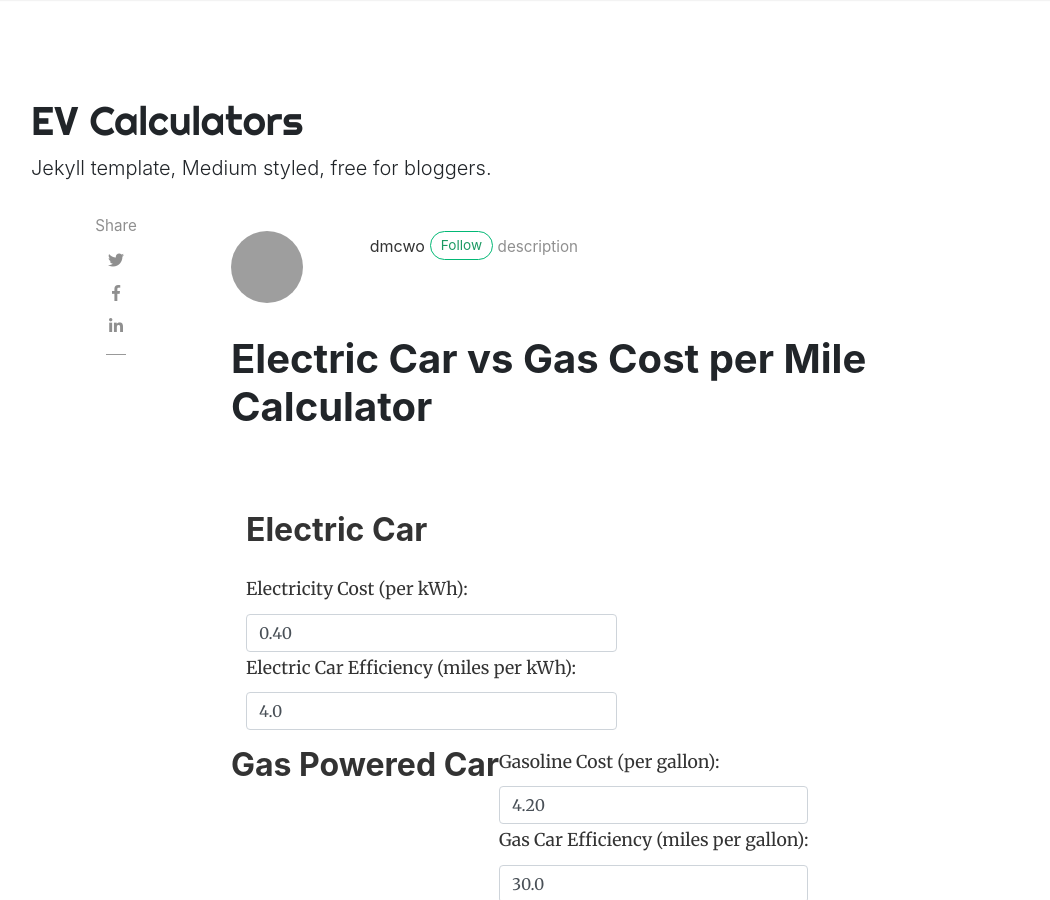
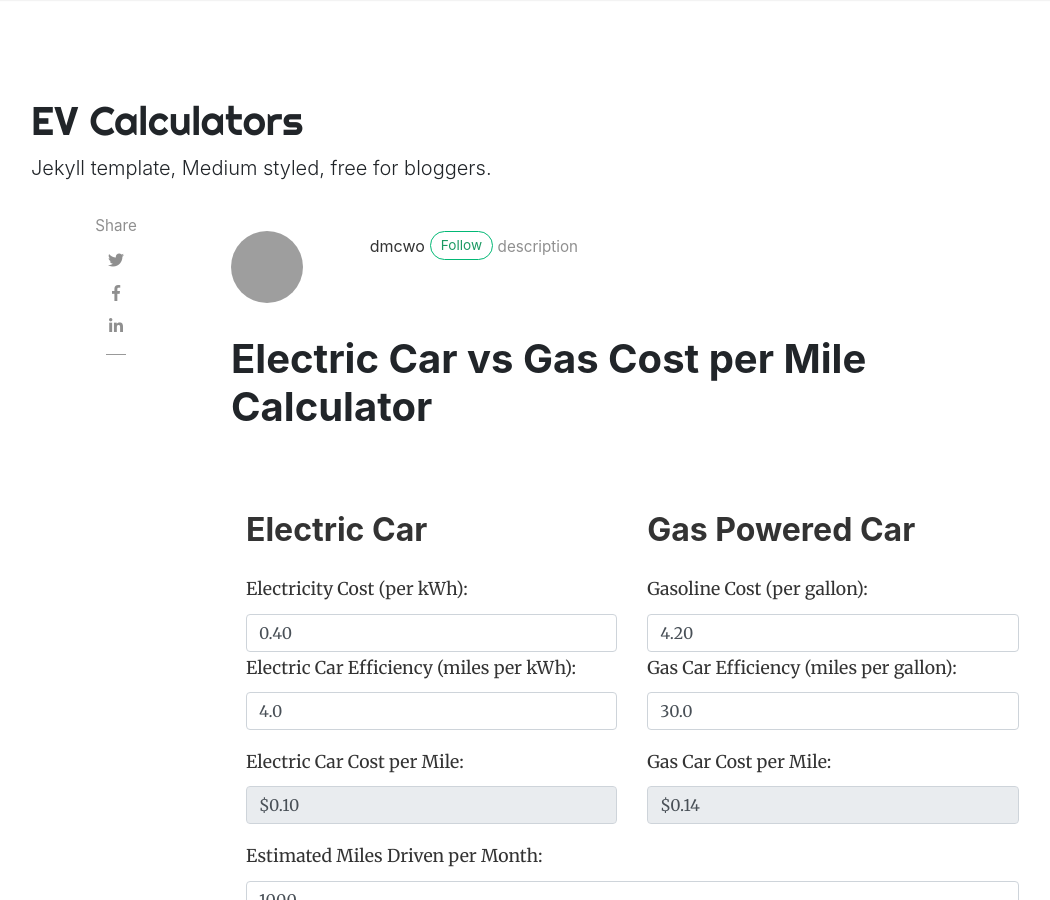
Before and after one commit to dmcwo/ev-calculators, a Jekyll site: the page built from _posts/2018-01-11-ev-vs-gas-calculator.html, in a window 1280 px wide and 900 px high. Shown: the whole window, without its empty margins (54-1104 px from the left). Built offline with Jekyll 4.4.1, drawn with Linux system fonts in a browser that asks for light colours; nearby versions of some CDN libraries; comment, search, counter and statistics services are not loaded; grey boxes are pictures that could not be loaded.

Commit message:
Update 2018-01-11-ev-vs-gas-calculator.html

```diff
--- a/_posts/2018-01-11-ev-vs-gas-calculator.html
+++ b/_posts/2018-01-11-ev-vs-gas-calculator.html
@@ -20,7 +20,7 @@ hidden: true
 				<input type="number" class="form-control" id="electric-efficiency" step="0.01" required oninput="calculateCost()" value="4.0">
                 </div>
     </div>
-    <div class="col-md-6"></div>
+    <div class="col-md-6">
         <h2>Gas Powered Car</h2>
             <div class="form-group">
 				<label for="gas-cost">Gasoline Cost (per gallon):</label>
@@ -28,7 +28,8 @@ hidden: true
                 <label for="gas-efficiency">Gas Car Efficiency (miles per gallon):</label>
 				<input type="number" class="form-control" id="gas-efficiency" step="0.01" required oninput="calculateCost()" value="30.0">
 			</div>
-    <div class="col-md-6"></div>
+        </div>
+    </div>
     <div class="row">
         <div class="col-md-6">
             <div class="form-group">
@@ -65,7 +66,6 @@ hidden: true
 			</div>
         </div>
     </div>
-</div>
 </form>
 </div>
 <script>
```
